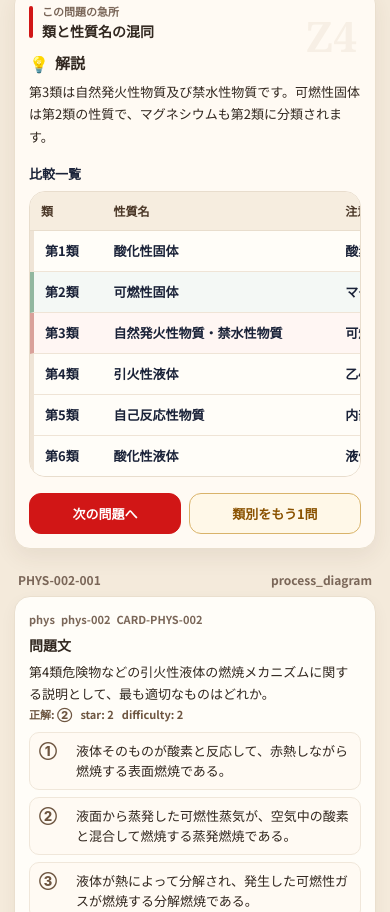
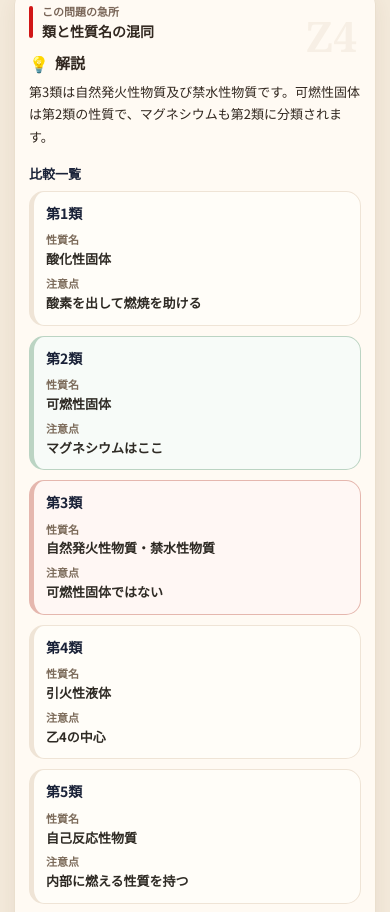
Before and after one commit to tvf6usmhq5pm-crypto/otu4_reboot, a Next.js app: page /dev/explanation-preview in a window 390 px wide. Shown: the part 5392-6304 px from the top of the page. Built offline with nearby package versions, Linux system fonts and the light colour scheme.

Commit message:
refactor: make comparison table mobile-friendly

```diff
--- a/components/quiz/explanation/ComparisonTable.tsx
+++ b/components/quiz/explanation/ComparisonTable.tsx
@@ -10,15 +10,15 @@ type BadgeKind = 'ok' | 'danger' | 'warning';
 function getBadgeKind(value: string): BadgeKind | null {
   const normalized = value.trim();
 
-  if (['◎', '○', 'OK', 'ok', '適切', '有効', '正しい'].includes(normalized)) {
+  if (['◎', '○', 'OK', 'ok', '適切', '有効', '正しい', '対象'].includes(normalized)) {
     return 'ok';
   }
 
-  if (['NG', 'ng', '×', '✕', '不適切', '誤り', '危険'].includes(normalized)) {
+  if (['NG', 'ng', '×', '✕', '不適切', '誤り', '危険', '対象外'].includes(normalized)) {
     return 'danger';
   }
 
-  if (['△', '注意', '要注意'].includes(normalized)) {
+  if (['△', '注意', '要注意', '条件付き'].includes(normalized)) {
     return 'warning';
   }
 
@@ -49,32 +49,43 @@ function getBadgeStyle(kind: BadgeKind) {
   };
 }
 
-function getRowStyle(variant?: ExplanationRow['variant']) {
-  if (variant === 'correct') {
+function getRowStyle(row: ExplanationRow) {
+  if (row.isKey) {
     return {
-      backgroundColor: '#F4F8F5',
-      borderColor: '#91B79F',
+      backgroundColor: row.variant === 'danger' ? '#FFF3EF' : '#FFF8E8',
+      borderColor: row.variant === 'danger' ? '#C75C4D' : '#C9A55A',
+      shadow: '0 8px 18px rgba(74, 55, 28, 0.08)',
     };
   }
 
-  if (variant === 'danger') {
+  if (row.variant === 'correct') {
     return {
-      backgroundColor: '#FFF6F3',
-      borderColor: '#D9A19A',
+      backgroundColor: '#F7FBF8',
+      borderColor: '#BBD4C3',
+      shadow: 'none',
+    };
+  }
+
+  if (row.variant === 'danger') {
+    return {
+      backgroundColor: '#FFF7F4',
+      borderColor: '#E5B7AE',
+      shadow: 'none',
     };
   }
 
   return {
     backgroundColor: '#FFFDF8',
     borderColor: '#EFE4D6',
+    shadow: 'none',
   };
 }
 
-function renderCell(cell: string) {
-  const badgeKind = getBadgeKind(cell);
+function renderBadge(value: string) {
+  const badgeKind = getBadgeKind(value);
 
   if (!badgeKind) {
-    return cell;
+    return null;
   }
 
   const badgeStyle = getBadgeStyle(badgeKind);
@@ -85,8 +96,8 @@ function renderCell(cell: string) {
         display: 'inline-flex',
         alignItems: 'center',
         justifyContent: 'center',
-        minWidth: 42,
-        padding: '4px 9px',
+        minWidth: 48,
+        padding: '5px 10px',
         borderRadius: 999,
         border: `1px solid ${badgeStyle.borderColor}`,
         background: badgeStyle.backgroundColor,
@@ -97,20 +108,30 @@ function renderCell(cell: string) {
         whiteSpace: 'nowrap',
       }}
     >
-      {cell}
+      {value}
     </span>
   );
+}
+
+function getCardParts(row: ExplanationRow) {
+  const cells = row.cells.filter((cell) => cell.trim().length > 0);
+  const title = cells[0] ?? '';
+  const lastCell = cells[cells.length - 1] ?? '';
+  const lastCellIsBadge = cells.length >= 3 && getBadgeKind(lastCell) !== null;
+  const badge = lastCellIsBadge ? lastCell : '';
+  const detailCells = lastCellIsBadge ? cells.slice(1, -1) : cells.slice(1);
+
+  return {
+    title,
+    badge,
+    detailCells,
+  };
 }
 
 export function ComparisonTable({ tableHeader = [], rows = [] }: ComparisonTableProps) {
   if (rows.length === 0) {
     return null;
   }
-
-  const columnCount = Math.max(
-    tableHeader.length,
-    ...rows.map((row) => row.cells.length),
-  );
 
   return (
     <section
@@ -134,78 +155,143 @@ export function ComparisonTable({ tableHeader = [], rows = [] }: ComparisonTable
 
       <div
         style={{
-          overflowX: 'auto',
-          border: '1px solid #E8DDCD',
-          borderRadius: 16,
-          background: '#FFFDF8',
+          display: 'grid',
+          gap: 10,
         }}
       >
-        <table
-          style={{
-            width: '100%',
-            minWidth: 520,
-            borderCollapse: 'separate',
-            borderSpacing: 0,
-          }}
-        >
-          {tableHeader.length > 0 ? (
-            <thead>
-              <tr>
-                {tableHeader.map((header) => (
-                  <th
-                    key={header}
+        {rows.map((row, rowIndex) => {
+          const rowStyle = getRowStyle(row);
+          const { title, badge, detailCells } = getCardParts(row);
+          const badgeNode = badge ? renderBadge(badge) : null;
+
+          return (
+            <article
+              key={`${row.cells.join('-')}-${rowIndex}`}
+              style={{
+                border: `1px solid ${rowStyle.borderColor}`,
+                borderLeft: `5px solid ${rowStyle.borderColor}`,
+                borderRadius: 15,
+                background: rowStyle.backgroundColor,
+                boxShadow: rowStyle.shadow,
+                padding: '11px 12px',
+                color: '#1A2238',
+              }}
+            >
+              <div
+                style={{
+                  display: 'flex',
+                  alignItems: 'flex-start',
+                  justifyContent: 'space-between',
+                  gap: 10,
+                }}
+              >
+                <div
+                  style={{
+                    minWidth: 0,
+                    display: 'grid',
+                    gap: 5,
+                  }}
+                >
+                  {row.isKey ? (
+                    <span
+                      style={{
+                        width: 'fit-content',
+                        borderRadius: 999,
+                        border: '1px solid rgba(201, 165, 90, 0.55)',
+                        background: '#FFF7DF',
+                        color: '#7A5A14',
+                        fontSize: 11,
+                        fontWeight: 900,
+                        lineHeight: 1,
+                        padding: '4px 8px',
+                      }}
+                    >
+                      決め手
+                    </span>
+                  ) : null}
+
+                  <div
                     style={{
-                      padding: '10px 11px',
-                      borderBottom: '1px solid #E8DDCD',
-                      background: '#F6EDDF',
-                      color: '#4B3828',
-                      fontSize: 12,
+                      fontSize: 14,
                       fontWeight: 900,
                       lineHeight: 1.45,
-                      textAlign: 'left',
-                      whiteSpace: 'nowrap',
+                      overflowWrap: 'anywhere',
                     }}
                   >
-                    {header}
-                  </th>
-                ))}
-              </tr>
-            </thead>
-          ) : null}
+                    {title}
+                  </div>
+                </div>
 
-          <tbody>
-            {rows.map((row, rowIndex) => {
-              const rowStyle = getRowStyle(row.variant);
+                {badgeNode}
+              </div>
 
-              return (
-                <tr key={`${row.cells.join('-')}-${rowIndex}`}>
-                  {Array.from({ length: columnCount }).map((_, cellIndex) => {
-                    const cell = row.cells[cellIndex] ?? '';
+              {detailCells.length > 0 ? (
+                <div
+                  style={{
+                    display: 'grid',
+                    gap: 6,
+                    marginTop: 9,
+                  }}
+                >
+                  {detailCells.map((cell, detailIndex) => {
+                    const header = tableHeader[detailIndex + 1];
 
                     return (
-                      <td
-                        key={`${rowIndex}-${cellIndex}`}
+                      <div
+                        key={`${rowIndex}-detail-${detailIndex}`}
                         style={{
-                          padding: '10px 11px',
-                          borderBottom: rowIndex === rows.length - 1 ? 'none' : '1px solid #EFE4D6',
-                          borderLeft: cellIndex === 0 ? `4px solid ${rowStyle.borderColor}` : 'none',
-                          background: rowStyle.backgroundColor,
-                          color: '#1A2238',
-                          fontSize: 13,
-                          fontWeight: row.variant === 'correct' && cellIndex === 0 ? 900 : 600,
-                          lineHeight: 1.55,
-                          verticalAlign: 'top',
+                          display: 'grid',
+                          gap: 2,
                         }}
                       >
-                        {renderCell(cell)}
-                      </td>
+                        {header ? (
+                          <div
+                            style={{
+                              color: '#7C6B5A',
+                              fontSize: 11,
+                              fontWeight: 900,
+                              lineHeight: 1.35,
+                            }}
+                          >
+                            {header}
+                          </div>
+                        ) : null}
+
+                        <div
+                          style={{
+                            color: '#2E2A24',
+                            fontSize: 13,
+                            fontWeight: 600,
+                            lineHeight: 1.6,
+                            overflowWrap: 'anywhere',
+                          }}
+                        >
+                          {cell}
+                        </div>
+                      </div>
                     );
                   })}
-                </tr>
-              );
-            })}
-          </tbody>
-        </table>
+                </div>
+              ) : null}
+
+              {row.note ? (
+                <div
+                  style={{
+                    marginTop: 9,
+                    borderTop: '1px dashed rgba(124, 107, 90, 0.25)',
+                    paddingTop: 8,
+                    color: '#5E5144',
+                    fontSize: 12,
+                    fontWeight: 600,
+                    lineHeight: 1.55,
+                  }}
+                >
+                  {row.note}
+                </div>
+              ) : null}
+            </article>
+          );
+        })}
       </div>
     </section>
   );
--- a/data/explanation_meta_pilot_prop_v1.ts
+++ b/data/explanation_meta_pilot_prop_v1.ts
@@ -27,6 +27,7 @@ export const explanationMetaPilotPropV1: ExplanationMetaMap = {
       {
         cells: ['強化液の棒状放射', '油面を強く叩き、飛散・拡大のおそれ', '不適切'],
         variant: 'danger',
+        isKey: true,
       },
       {
         cells: ['強化液の霧状放射', '油面を叩きにくく、冷却・窒息効果', '適切'],
--- a/data/explanation_meta_types.ts
+++ b/data/explanation_meta_types.ts
@@ -26,6 +26,7 @@ export type ExplanationRow = {
   cells: string[];
   variant?: RowVariant;
   note?: string;
+  isKey?: boolean;
 };
 
 export type ProcessStep = {
```
